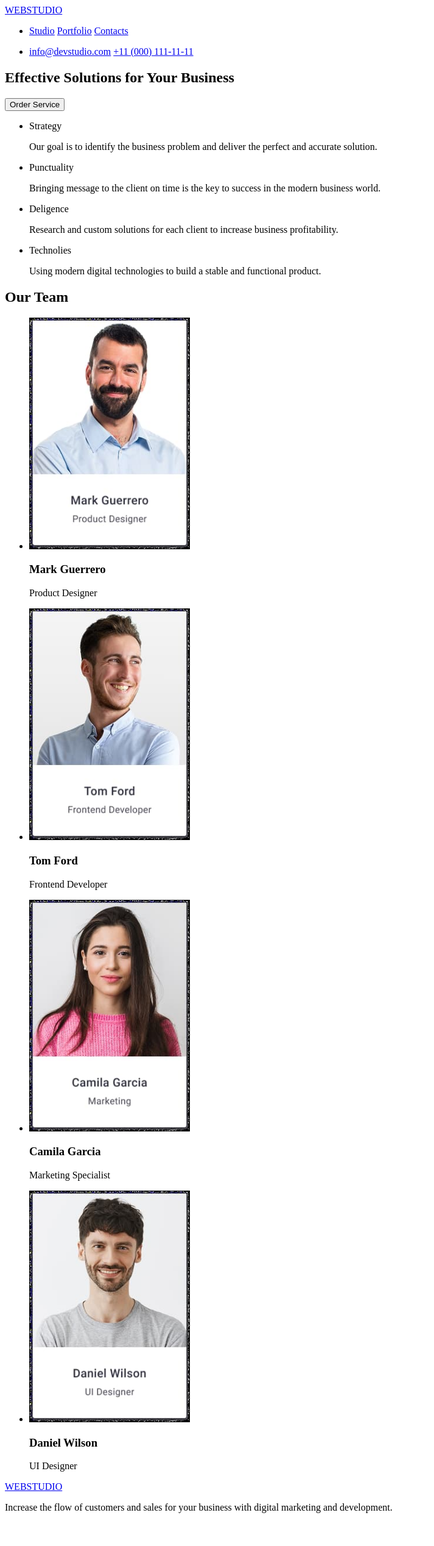
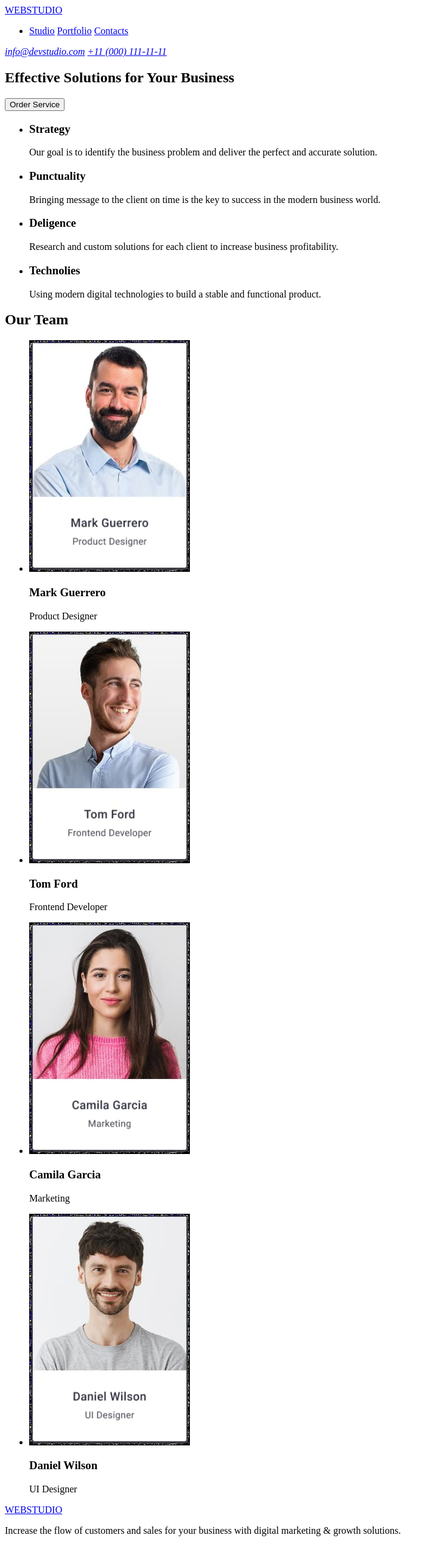
Before and after one commit to LiliiaKravchuk/goit-markup-hw-01, a plain HTML site: page index.html in a window 1280 px wide. Shown: the whole page at 61% size, without its empty margins (0-713 px from the left). Before the commit the page ends 2498 px from the top, so only its background shows below. Drawn offline with Linux system fonts and the light colour scheme.

Commit message:
correct html file

```diff
--- a/index.html
+++ b/index.html
@@ -3,14 +3,15 @@
 <head>
     <meta charset="UTF-8">
     <meta name="viewport" content="width=device-width, initial-scale=1.0">
-    <title>"Web Studio (Version 5.0)"</title>
+    <title>"WebStudio"</title>
 </head>
 <body>
     <!-- Header -->
     <header>
-        <a href="#">WEBSTUDIO</a>
+
 
         <nav>
+            <a href="./index.html">WEBSTUDIO</a>
             <ul>
                 <li>
                     <a href="#">Studio</a>
@@ -20,12 +21,11 @@
             </ul>
         </nav>
 
-        <ul>
-            <li>
+        <address>
                 <a href="mailto:info@devstudio.com">info@devstudio.com</a>
                 <a href="tel:+110001111111">+11 (000) 111-11-11</a>
-            </li>
-        </ul>
+        </address>
+
     </header>
     <main>
         <!-- hero section -->
@@ -38,19 +38,19 @@
         <section>
             <ul>
                 <li>
-                    Strategy
+                    <h3>Strategy</h3>
                     <p>Our goal is to identify the business problem and deliver the perfect and accurate solution.</p>
                 </li>
                 <li>
-                    Punctuality
+                    <h3>Punctuality</h3>
                     <p>Bringing message to the client on time is the key to success in the modern business world.</p>
                 </li>
                 <li>
-                    Deligence
+                    <h3>Deligence</h3>
                     <p>Research and custom solutions for each client to increase business profitability.</p>
                 </li>
                 <li>
-                    Technolies
+                    <h3>Technolies</h3>
                     <p>Using modern digital technologies to build a stable and functional product.</p>
                 </li>
             </ul>
@@ -62,22 +62,22 @@
             <h2>Our Team</h2>
             <ul>
                 <li>
-                    <img src="images/Team_card_1.jpg" alt="Product Designer Mark Guerrero" width="264" height="380">
+                    <img src="./images/Team_card_1.jpg" alt="Product Designer Mark Guerrero" width="264" height="380">
                     <h3>Mark Guerrero</h3>
                     <p>Product Designer</p>
                 </li>
                 <li>
-                    <img src="images/Team_card_2.jpg" alt="Frontend Developer Tom Ford" width="264" height="380">
+                    <img src="./images/Team_card_2.jpg" alt="Frontend Developer Tom Ford" width="264" height="380">
                     <h3>Tom Ford</h3>
                     <p>Frontend Developer</p>
                 </li>
                 <li>
-                    <img src="images/Team_card_3.jpg" alt="Marketing Specialist Camila Garcia" width="264" height="380">
+                    <img src="./images/Team_card_3.jpg" alt="Marketing Specialist Camila Garcia" width="264" height="380">
                     <h3>Camila Garcia</h3>
-                    <p>Marketing Specialist</p>
+                    <p>Marketing</p>
                 </li>
                 <li>
-                    <img src="images/Team_card_4.jpg" alt="UI Designer Daniel Wilson" width="264" height="380">
+                    <img src="./images/Team_card_4.jpg" alt="UI Designer Daniel Wilson" width="264" height="380">
                     <h3>Daniel Wilson</h3>
                     <p>UI Designer</p>
                 </li>
@@ -86,8 +86,10 @@
 
     </main>
     <footer>
-        <a href="#">WEBSTUDIO</a>
-        <p>Increase the flow of customers and sales for your business with digital marketing and development.</p>
+        <!-- <a href="#">WEBSTUDIO</a> -->
+        <a href="./index.html">WEBSTUDIO</a>
+        <p>Increase the flow of customers and sales for your business with digital marketing & growth solutions.</p>
+
     </footer>
 </body>
 </html>
```
